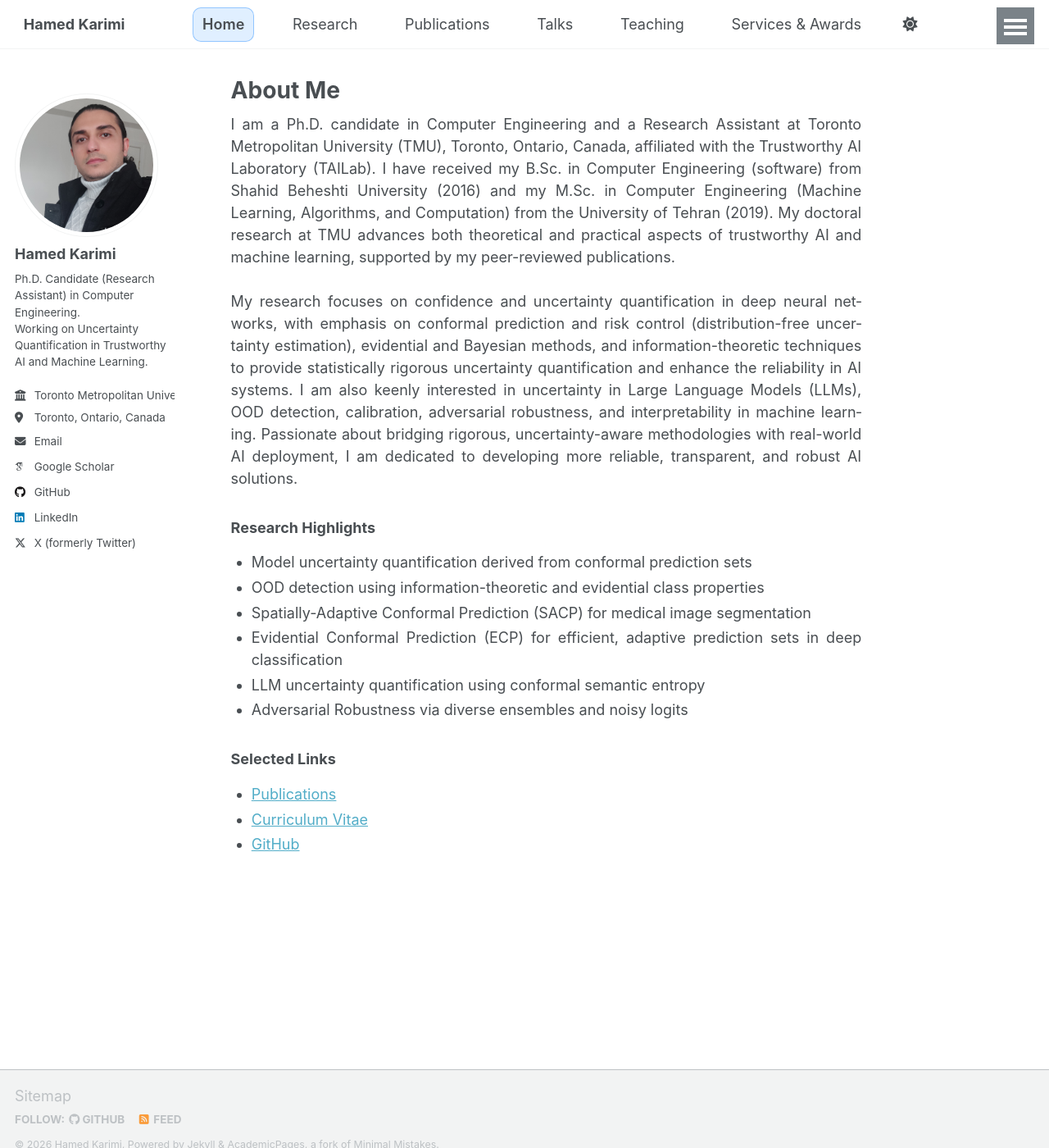
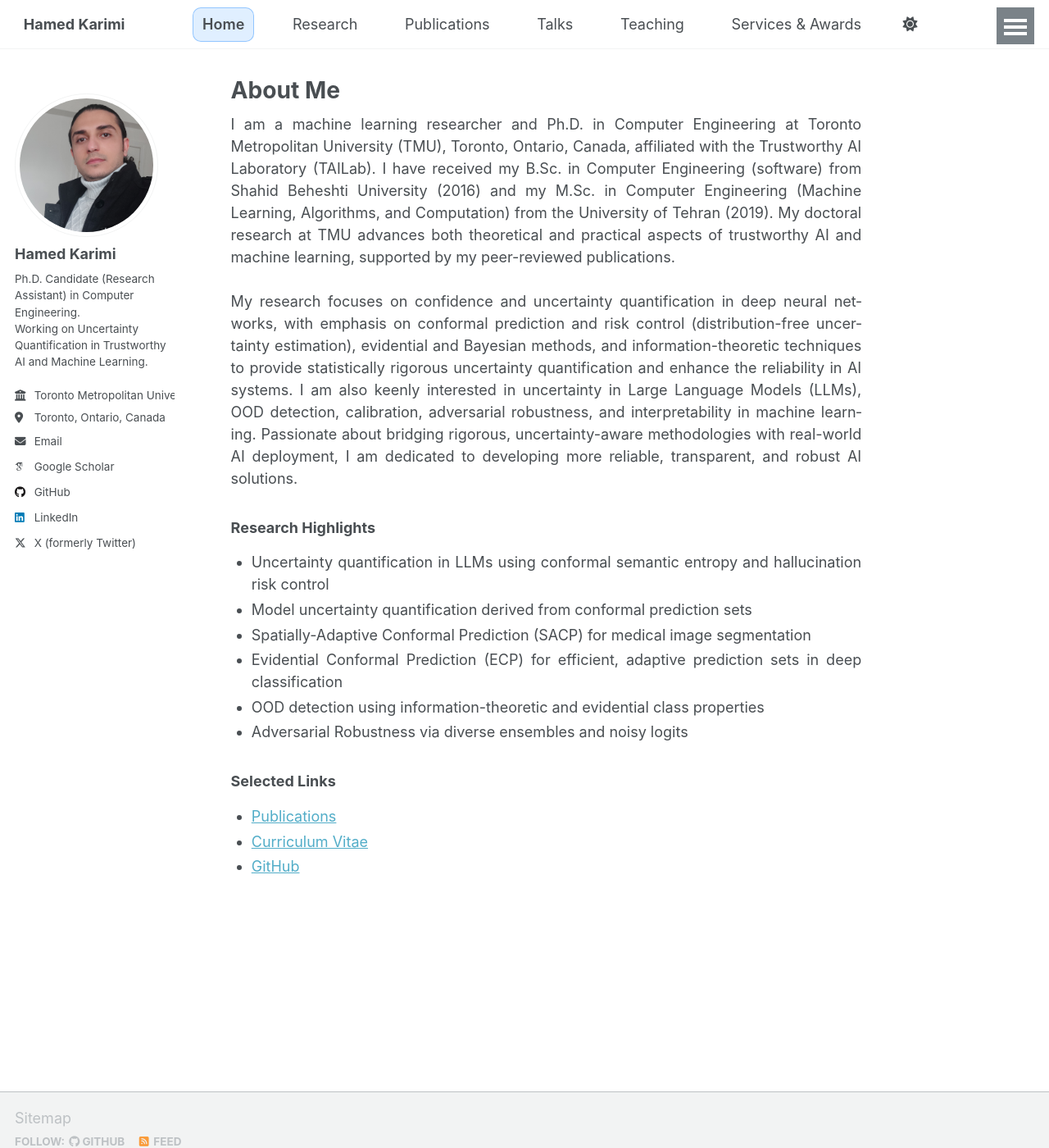
Before and after one commit to hamedmx/hamedmx.github.io, a Jekyll site: the page built from _pages/about.md, in a window 1280 px wide and 1400 px high. Shown: the whole window at 82% size. Built offline with Jekyll 4.4.1, drawn with Linux system fonts in a browser that asks for light colours; some web fonts are replaced; a script that is not in the unit is left out.

Commit message:
Update about.md

```diff
--- a/_pages/about.md
+++ b/_pages/about.md
@@ -8,16 +8,16 @@ redirect_from:
 ---
 
 <div class="justify-text">
-I am a Ph.D. candidate in Computer Engineering and a Research Assistant at Toronto Metropolitan University (TMU), Toronto, Ontario, Canada, affiliated with the Trustworthy AI Laboratory (TAILab). I have received my B.Sc. in Computer Engineering (software) from Shahid Beheshti University (2016) and my M.Sc. in Computer Engineering (Machine Learning, Algorithms, and Computation) from the University of Tehran (2019). My doctoral research at TMU advances both theoretical and practical aspects of trustworthy AI and machine learning, supported by my peer-reviewed publications.<br><br>My research focuses on confidence and uncertainty quantification in deep neural networks, with emphasis on conformal prediction and risk control (distribution-free uncertainty estimation), evidential and Bayesian methods, and information-theoretic techniques to provide statistically rigorous uncertainty quantification and enhance the reliability in AI systems. I am also keenly interested in uncertainty in Large Language Models (LLMs), OOD detection, calibration, adversarial robustness, and interpretability in machine learning.
+I am a machine learning researcher and Ph.D. in Computer Engineering at Toronto Metropolitan University (TMU), Toronto, Ontario, Canada, affiliated with the Trustworthy AI Laboratory (TAILab). I have received my B.Sc. in Computer Engineering (software) from Shahid Beheshti University (2016) and my M.Sc. in Computer Engineering (Machine Learning, Algorithms, and Computation) from the University of Tehran (2019). My doctoral research at TMU advances both theoretical and practical aspects of trustworthy AI and machine learning, supported by my peer-reviewed publications.<br><br>My research focuses on confidence and uncertainty quantification in deep neural networks, with emphasis on conformal prediction and risk control (distribution-free uncertainty estimation), evidential and Bayesian methods, and information-theoretic techniques to provide statistically rigorous uncertainty quantification and enhance the reliability in AI systems. I am also keenly interested in uncertainty in Large Language Models (LLMs), OOD detection, calibration, adversarial robustness, and interpretability in machine learning.
 Passionate about bridging rigorous, uncertainty-aware methodologies with real-world AI deployment, I am dedicated to developing more reliable, transparent, and robust AI solutions.
 </div>
 
 ### Research Highlights
+- Uncertainty quantification in LLMs using conformal semantic entropy and hallucination risk control
 - Model uncertainty quantification derived from conformal prediction sets
-- OOD detection using information-theoretic and evidential class properties
 - Spatially-Adaptive Conformal Prediction (SACP) for medical image segmentation
 - Evidential Conformal Prediction (ECP) for efficient, adaptive prediction sets in deep classification
-- LLM uncertainty quantification using conformal semantic entropy
+- OOD detection using information-theoretic and evidential class properties
 - Adversarial Robustness via diverse ensembles and noisy logits
 
 ### Selected Links
```
